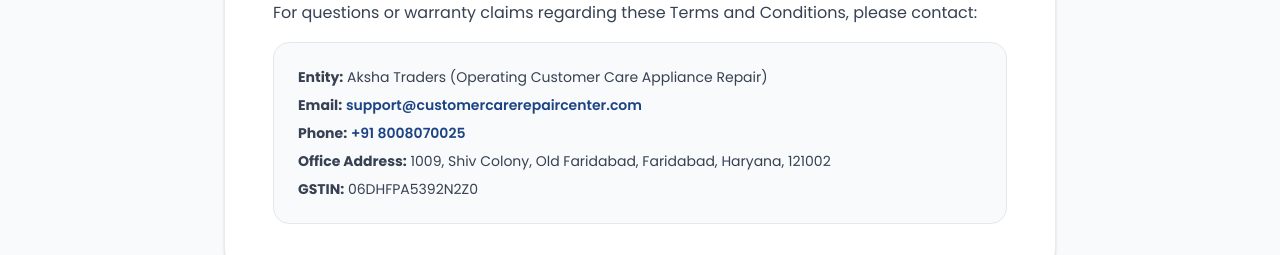
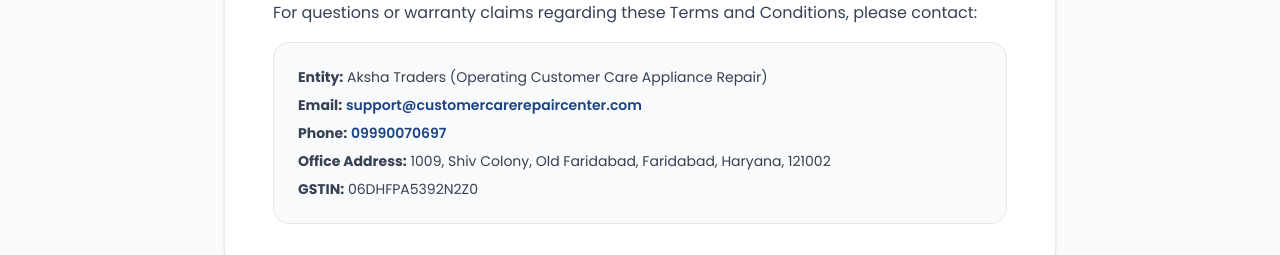
Before and after one commit to servicecare209-dot/customer-care, a Next.js app: page /terms-and-conditions in a window 1280 px wide. Shown: the part 2660-2915 px from the top of the page. Built offline with nearby package versions, Linux system fonts and the light colour scheme.

Commit message:
Update page.tsx

```diff
--- a/app/terms-and-conditions/page.tsx
+++ b/app/terms-and-conditions/page.tsx
@@ -152,7 +152,7 @@
               <div className="bg-gray-50 p-6 rounded-2xl border border-gray-200 text-sm space-y-2">
                 <p><strong>Entity:</strong> Aksha Traders (Operating Customer Care Appliance Repair)</p>
                 <p><strong>Email:</strong> <a href="mailto:support@customercarerepaircenter.com" className="text-primary-navy font-semibold hover:underline break-all">support@customercarerepaircenter.com</a></p>
-                <p><strong>Phone:</strong> <a href="tel:+918008070025" className="text-primary-navy font-semibold hover:underline">+91 8008070025</a></p>
+                <p><strong>Phone:</strong> <a href="tel:09990070697" className="text-primary-navy font-semibold hover:underline">09990070697</a></p>
                 <p><strong>Office Address:</strong> 1009, Shiv Colony, Old Faridabad, Faridabad, Haryana, 121002</p>
                 <p><strong>GSTIN:</strong> 06DHFPA5392N2Z0</p>
               </div>
```
